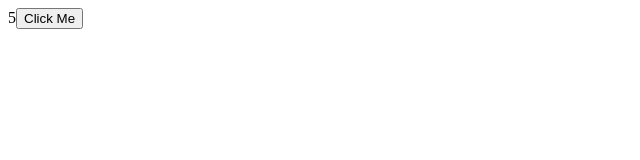
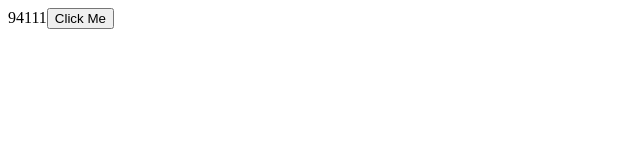
Before and after one commit to Ayeshan-Oshitha/Tutorial--Mosh--React-TypeScript, a React (Vite) app in the folder 1. Fundamentals/react-demo/: page / in a window 1280 px wide. Shown: the top 160 px of the page, without its empty margins (0-640 px from the left). Built offline with nearby package versions, Linux system fonts and the light colour scheme.

Commit message:
Section 04 ( Managing Component State ) - Updating Nested Objects

```diff
--- a/1. Fundamentals/react-demo/src/App.tsx
+++ b/1. Fundamentals/react-demo/src/App.tsx
@@ -1,24 +1,24 @@
 import { useState } from "react";
 
 function App() {
-  const [drink, setDrink] = useState({
-    title: "Americano",
-    price: 5,
+  const [customer, setCustomer] = useState({
+    name: "John",
+    address: {
+      city: "San Francisco",
+      zipcode: 94111,
+    },
   });
 
   const handleClick = () => {
-    // const newDrink = {
-    //  ...drink - Spread Operator, Copy all other Properties
-    //   price: 6,
-    // };
-    // setDrink(newDrink);
-
-    setDrink({ ...drink, price: 6 });
+    setCustomer({
+      ...customer,
+      address: { ...customer.address, zipcode: 94222 },
+    });
   };
 
   return (
     <div>
-      {drink.price}
+      {customer.address.zipcode}
       <button onClick={handleClick}>Click Me</button>
     </div>
   );
```
Also changed, not shown: 1 other file (tests, documents, lock files or other folders).
